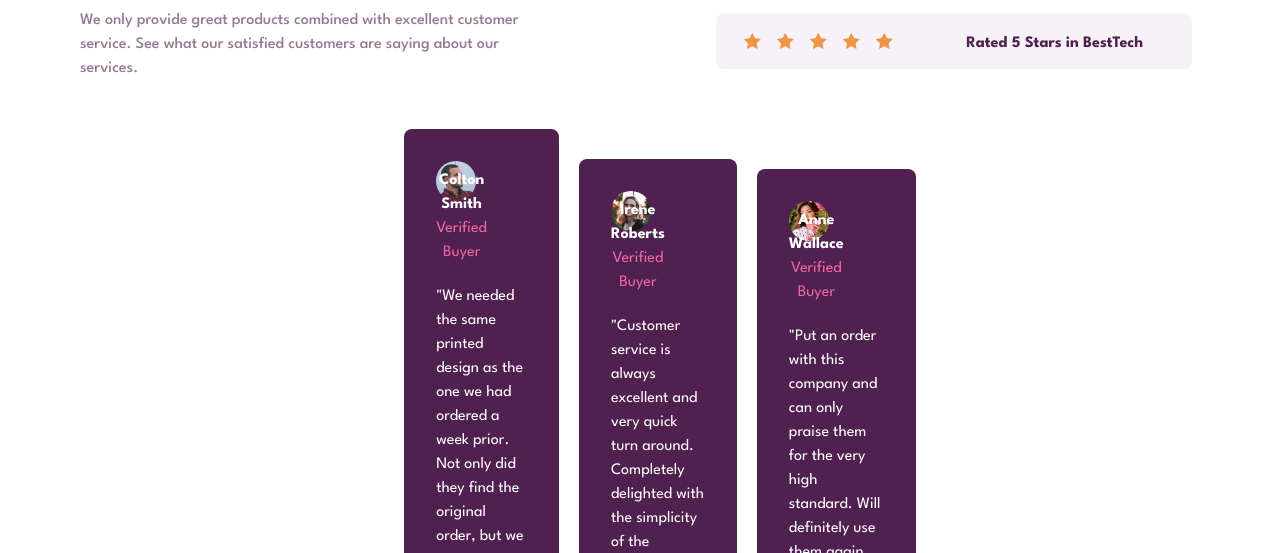
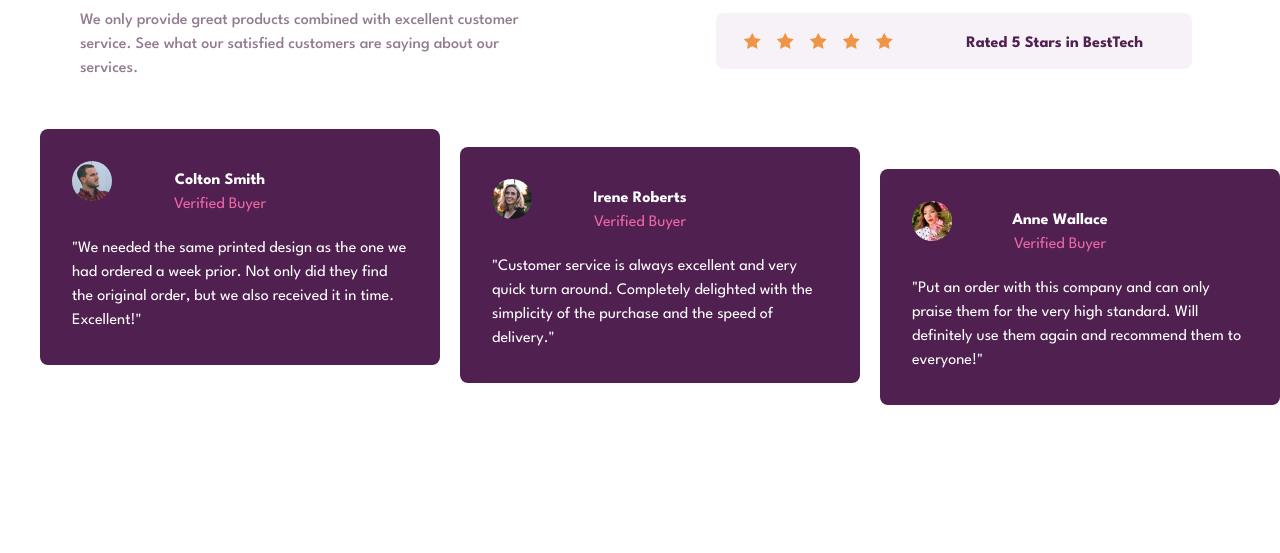
Before and after one commit to kalebemax/social-proof-section-master, a plain HTML site: page index.html in a window 1280 px wide. Shown: the part 247-800 px from the top of the page. Drawn offline with nearby package versions, Linux system fonts and the light colour scheme.

Commit message:
readme done

```diff
--- a/index.html
+++ b/index.html
@@ -61,7 +61,7 @@
               <p class="text-[#502050] font-bold mt-8 xl:w-80 xl:m-4 xl:mt-[22px]">Rated 5 Stars in BestTech</p>
             </div>
           </section>
-        <section class="xl:flex xl:justify-center xl:items-center xl:-mt-20 w-[480px]">
+        <section class="xl:flex xl:justify-center xl:items-center xl:-mt-20 w-[480px] xl:w-[100%]">
           <div class="bg-[#502050] text-white p-8 w-[80%] max-w-[400px] rounded-lg xl:mt-10 ml-12 xl:ml-10">
             <img class="rounded-full w-10" src="images/image-colton.jpg" alt="image-colton">
             <p class="font-bold -mt-8 mr-10">Colton Smith</p>
```
Also changed, not shown: 2 other files.
